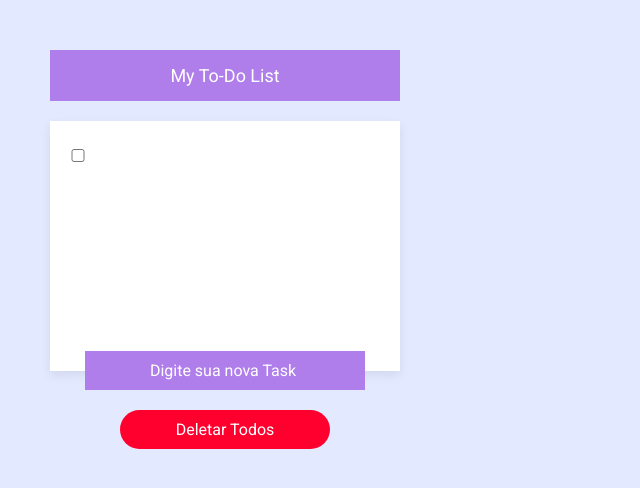
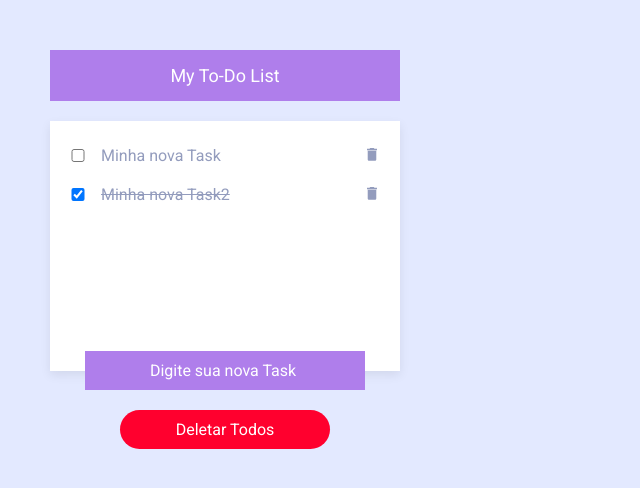
Before and after one commit to Leandro223/TodoList, an Angular app: page / in a window 1280 px wide. Shown: the top 488 px of the page, without its empty margins (0-640 px from the left). Built offline with nearby package versions, Linux system fonts and the light colour scheme.

Commit message:
listando as task e enviar o evento output

```diff
--- a/src/app/modules/home/componets/todo-button-add-itens/todo-button-add-itens.component.html
+++ b/src/app/modules/home/componets/todo-button-add-itens/todo-button-add-itens.component.html
@@ -1 +1,2 @@
-<input type="text" placeholder="Digite sua nova Task ">
+<input type="text" placeholder="Digite sua nova Task " [(ngModel)]="addTaskItemList"
+(keyup.enter)="submitItemTaskList()">
--- a/src/app/modules/home/componets/todo-button-add-itens/todo-button-add-itens.component.ts
+++ b/src/app/modules/home/componets/todo-button-add-itens/todo-button-add-itens.component.ts
@@ -1,4 +1,4 @@
-import { Component, OnInit } from '@angular/core';
+import { Component, EventEmitter, OnInit, Output } from '@angular/core';
 
 @Component({
   selector: 'app-todo-button-add-itens',
@@ -7,9 +7,21 @@ import { Component, OnInit } from '@angular/core';
 })
 export class TodoButtonAddItensComponent implements OnInit {
 
+  @Output() public emitItemTaskList = new EventEmitter();
+
+  public addTaskItemList: string = "";
+
   constructor() { }
 
   ngOnInit(): void {
   }
 
+  public submitItemTaskList(){
+    this.addTaskItemList = this.addTaskItemList.trim();
+    if(this.addTaskItemList){
+      this.emitItemTaskList.emit(this.addTaskItemList);
+      this.addTaskItemList = "";
+    }
+  }
+
 }
--- a/src/app/modules/home/componets/todo-list/todo-list.component.html
+++ b/src/app/modules/home/componets/todo-list/todo-list.component.html
@@ -1,10 +1,12 @@
 <section>
     <ul>
-        <li>
-            <input type="checkbox">
-            <input type="text">
+        <li *ngFor="let item of taskList; let i = index">
+            <input type="checkbox" [(ngModel)]="item.checked">
+            <input type="text" [(ngModel)]="item.task" [ngClass]="{'checked': item.checked}">
 
-            <button></button>
+            <button>
+                <img src="assets/icons/icon-trash.svg">
+            </button>
         </li>
     </ul>
 </section>
--- a/src/app/modules/home/componets/todo-list/todo-list.component.ts
+++ b/src/app/modules/home/componets/todo-list/todo-list.component.ts
@@ -1,4 +1,5 @@
 import { Component, OnInit } from '@angular/core';
+import { TaskList } from '../../model/task-list';
 
 @Component({
   selector: 'app-todo-list',
@@ -7,6 +8,11 @@ import { Component, OnInit } from '@angular/core';
 })
 export class TodoListComponent implements OnInit {
 
+  public taskList: Array<TaskList> = [
+    {task: "Minha nova Task", checked: false},
+    {task: "Minha nova Task2", checked: true}
+  ];
+
 
   constructor() { }
 
--- /dev/null
+++ b/src/app/modules/home/model/task-list.ts
@@ -0,0 +1,4 @@
+export interface TaskList {
+    task: string,
+    checked: boolean
+}
```
